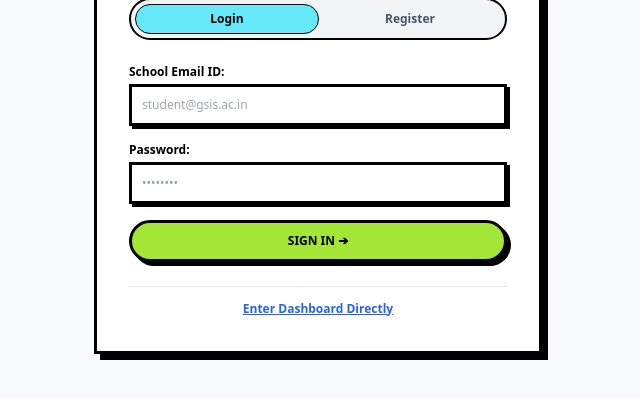
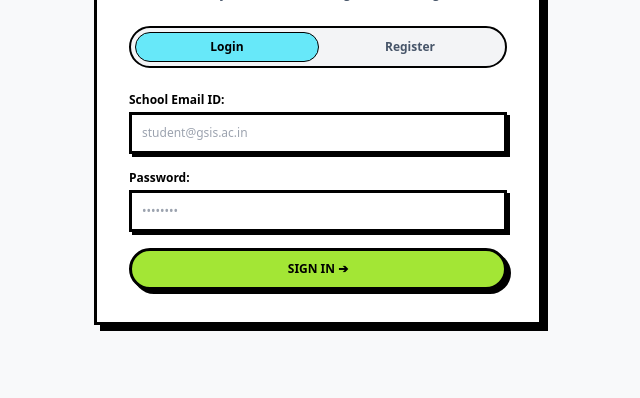
Before and after one commit to LordGrimm234/Winter-HUb, a plain HTML site: page login.html in a window 1280 px wide. Shown: the part 314-712 px from the top of the page, without its empty margins (322-962 px from the left). Drawn offline with nearby package versions, Linux system fonts and the light colour scheme.

Commit message:
Update login.html

```diff
--- a/login.html
+++ b/login.html
@@ -93,20 +93,13 @@
       </div>
       <button type="submit" class="w-full neo-btn py-2.5 bg-black text-lime-400 font-black uppercase text-xs">Create Account ➔</button>
     </form>
-
-    <div class="text-center pt-2 border-t border-gray-200">
-      <a href="index.html" class="text-xs font-bold text-blue-600 underline">Enter Dashboard Directly</a>
-    </div>
   </div>
 
   <script>
-    // ========================================================
-    // SUPABASE CONFIGURATION
-    // ========================================================
+    // Supabase Credentials Block
     const SUPABASE_URL = 'https://mevdpglvjbpxbmdqylmn.supabase.co';
     const SUPABASE_ANON_KEY = 'eyJhbGciOiJIUzI1NiIsInR5cCI6IkpXVCJ9.eyJpc3MiOiJzdXBhYmFzZSIsInJlZiI6Im1ldmRwZ2x2amJweGJtZHF5bG1uIiwicm9sZSI6ImFub24iLCJpYXQiOjE3OTQwNDYyNDQsImV4cCI6MjEwOTYyMjI0NH0.rGvGhxInn8ql1FM6yX5NMRLw3ozQqN5_GTAfkDeS3OQ';
 
-    // Initialize Supabase Client
     let supabaseClient = null;
     if (typeof supabase !== 'undefined' && SUPABASE_URL !== 'https://YOUR-PROJECT-ID.supabase.co') {
       supabaseClient = supabase.createClient(SUPABASE_URL, SUPABASE_ANON_KEY);
@@ -136,7 +129,6 @@
         return;
       }
 
-      // If live Supabase credentials are configured:
       if (supabaseClient) {
         const { data, error } = await supabaseClient.auth.signInWithPassword({
           email: email,
@@ -148,7 +140,6 @@
           return;
         }
 
-        // Fetch user profile role from Supabase table
         const { data: profile } = await supabaseClient
           .from('profiles')
           .select('role')
@@ -159,7 +150,6 @@
         localStorage.setItem('userRole', role);
         localStorage.setItem('userEmail', email);
       } else {
-        // Fallback for immediate preview/testing
         let role = 'student';
         if (email.includes('admin') || email.includes('master')) role = 'admin';
         else if (email.includes('prefect')) role = 'prefect';
@@ -186,7 +176,6 @@
         return;
       }
 
-      // If live Supabase credentials are configured:
       if (supabaseClient) {
         const { data, error } = await supabaseClient.auth.signUp({
           email: email,
```
